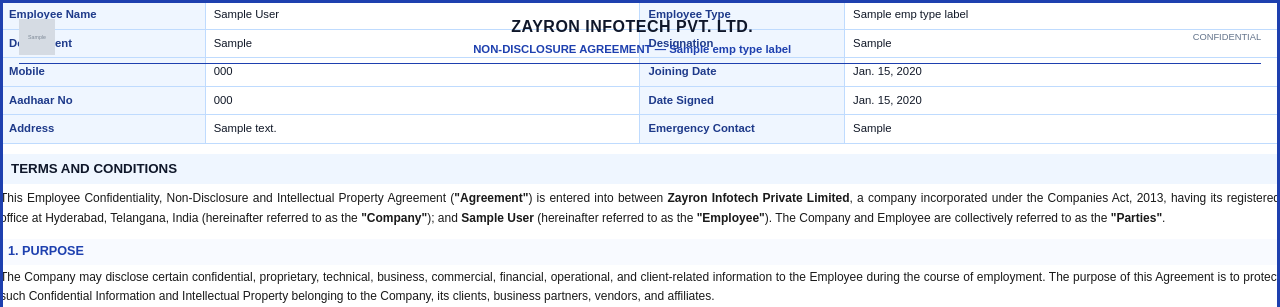
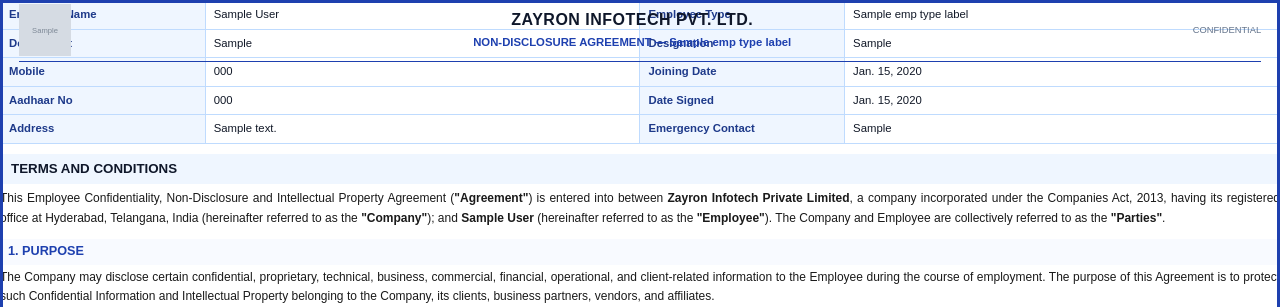
Before and after one commit to zayroninfotech/Zayron-Welcome-Portal, a Django app: template templates/nda_pdf.html in a window 1280 px wide. Shown: the top 307 px of the page. Run offline with Django 4.2, Linux system fonts and the light colour scheme; tables that the repository leaves empty hold one stand-in row (values such as "Sample post"); the template is opened without the code that fills it: values that come from a table or form of the project are taken from there, most other values are stand-ins (such as "Sample title", 1, 10 or a date in 2020); grey boxes marked "Sample" are stand-in pictures; parts of the project's set-up code (start-up, migrations or seed data) failed here and were passed over.

Commit message:
Increase header logo size and move header to top

```diff
--- a/templates/nda_pdf.html
+++ b/templates/nda_pdf.html
@@ -48,7 +48,7 @@
   /* ══ REPEATING PAGE HEADER ══ */
   .page-header {
     position: fixed;
-    top: 4mm;
+    top: 1mm;
     left: 5mm;
     right: 5mm;
   }
@@ -65,8 +65,8 @@
     vertical-align: middle;
   }
   .ph-logo img {
-    width: 36px;
-    height: 36px;
+    width: 52px;
+    height: 52px;
     display: block;
   }
   .ph-center {
```
